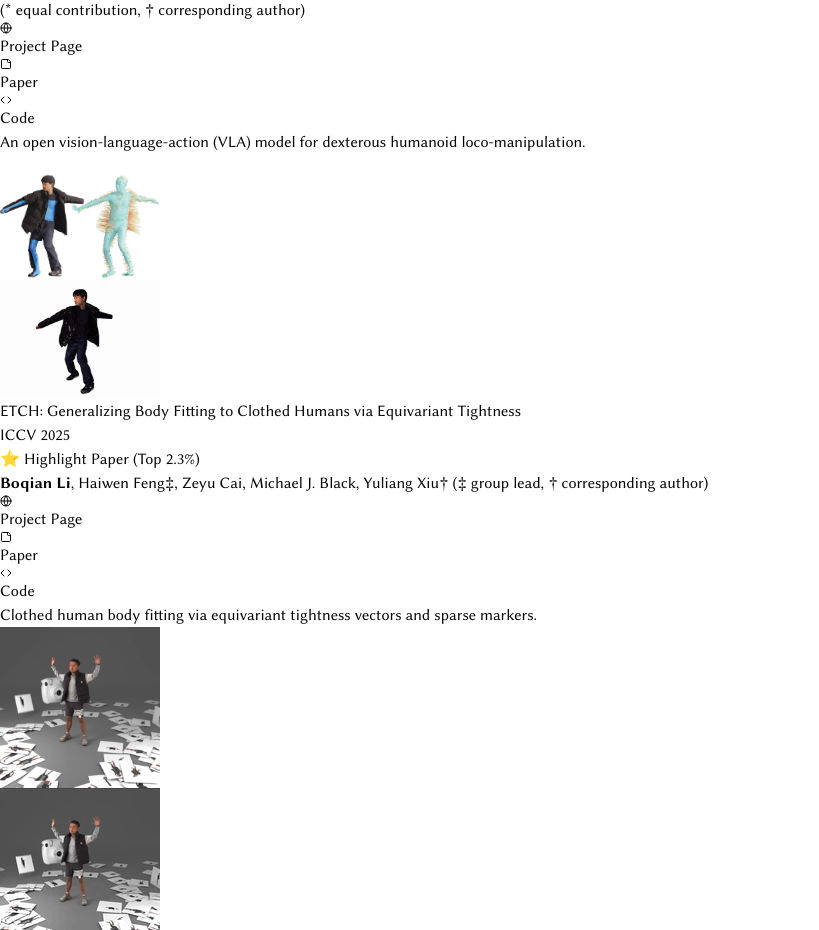
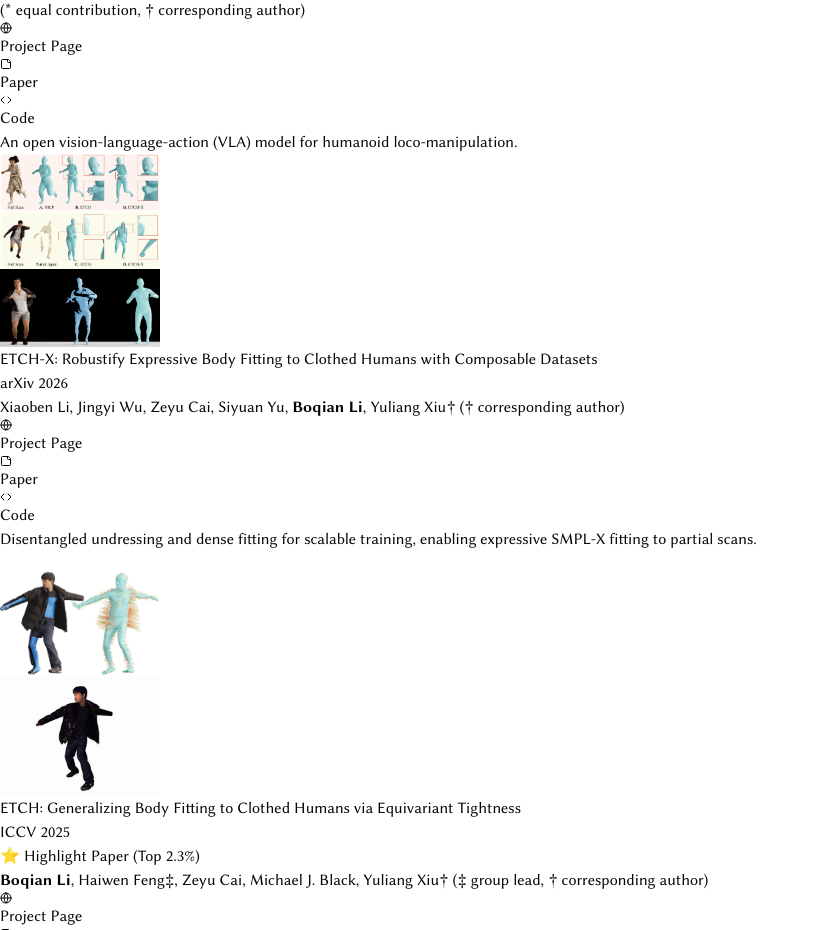
Before and after one commit to boqian-li/boqian-li.github.io, a Next.js app: page / in a window 1280 px wide. Shown: the part 1360-2290 px from the top of the page, without its empty margins (0-819 px from the left). Built offline with nearby package versions, Linux system fonts and the light colour scheme.

Commit message:
update etch-x

```diff
--- a/src/data/publication.ts
+++ b/src/data/publication.ts
@@ -22,12 +22,24 @@ export const publicationData: Publication[] = [
     title: "Ψ0: An Open Foundation Model Towards Universal Humanoid Loco-Manipulation",
     authors: "Songlin Wei*, Hongyi Jing*, <b>Boqian Li</b>*, Zhenyu Zhao*, Jiageng Mao, Zhenhao Ni, Sicheng He, Jie Liu, Xiawei Liu, Kaidi Kang, Sheng Zang, Weiduo&nbsp;Yuan, Marco Pavone, Di Huang, Yue Wang† (* equal contribution, † corresponding author)",
     paperUrl: "https://arxiv.org/abs/2603.12263",
-    tldr: "An open vision-language-action (VLA) model for dexterous humanoid loco-manipulation.",
+    tldr: "An open vision-language-action (VLA) model for humanoid loco-manipulation.",
     codeUrl: "https://github.com/physical-superintelligence-lab/Psi0",
     // award: "⭐ Highlight Paper (Top 2.3%)",
     projectUrl: "https://psi-lab.ai/Psi0/",
     imageUrl: "/images/teaser-psi0.png",
     hoverImageUrl: "/images/teaser-psi0.gif",
+  },
+  {
+    year: "2026",
+    conference: "arXiv",
+    title: "ETCH-X: Robustify Expressive Body Fitting to Clothed Humans with Composable Datasets",
+    authors: "Xiaoben Li, Jingyi Wu, Zeyu Cai, Siyuan Yu, <b>Boqian Li</b>, Yuliang Xiu† († corresponding author)",
+    paperUrl: "https://arxiv.org/abs/2604.08548",
+    tldr: "Disentangled undressing and dense fitting for scalable training, enabling expressive SMPL-X fitting to partial scans.",
+    codeUrl: "https://github.com/XiaobenLi00/ETCH-X",
+    projectUrl: "https://xiaobenli00.github.io/ETCH-X/",
+    imageUrl: "/images/teaser-etch-x.png",
+    hoverImageUrl: "/images/teaser-etch-x.gif",
   },
   {
     year: "2025",
```
Also changed, not shown: public/images/teaser-etch-x.gif (added), public/images/teaser-etch-x.png (added).
